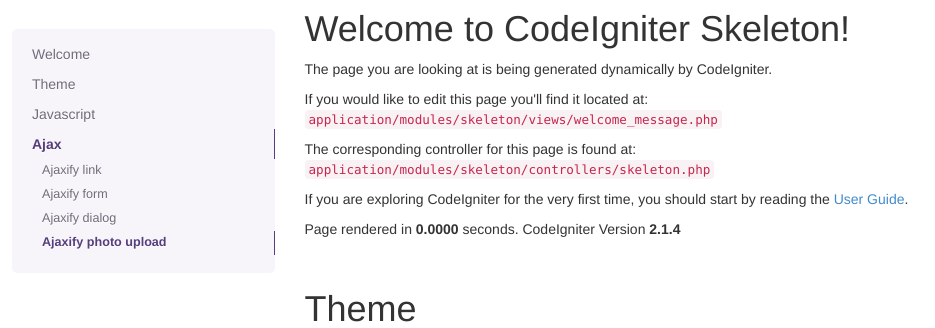
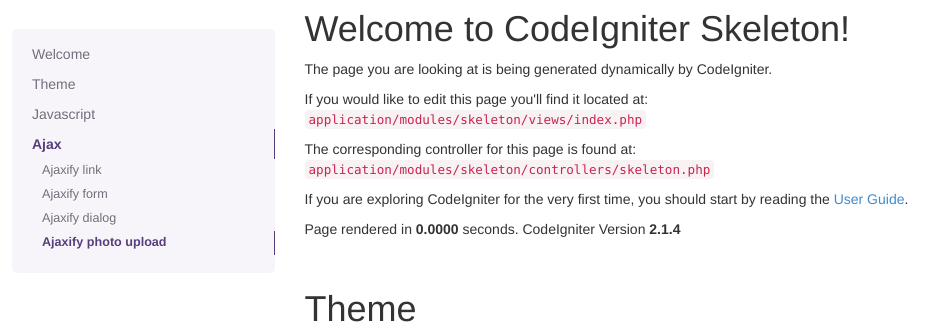
Before and after one commit to anvoz/CodeIgniter-Skeleton, a CodeIgniter app: page / in a window 1280 px wide. Shown: the part 51-379 px from the top of the page, without its empty margins (58-993 px from the left). Run offline with CodeIgniter, Linux system fonts and the light colour scheme.

Commit message:
Fix file name

```diff
--- a/application/modules/skeleton/views/index.php
+++ b/application/modules/skeleton/views/index.php
@@ -8,7 +8,7 @@
             <p>The page you are looking at is being generated dynamically by CodeIgniter.</p>
             <p>
                 If you would like to edit this page you'll find it located at:<br>
-                <code>application/modules/skeleton/views/welcome_message.php</code>
+                <code>application/modules/skeleton/views/index.php</code>
             </p>
             <p>
                 The corresponding controller for this page is found at:<br>
```
